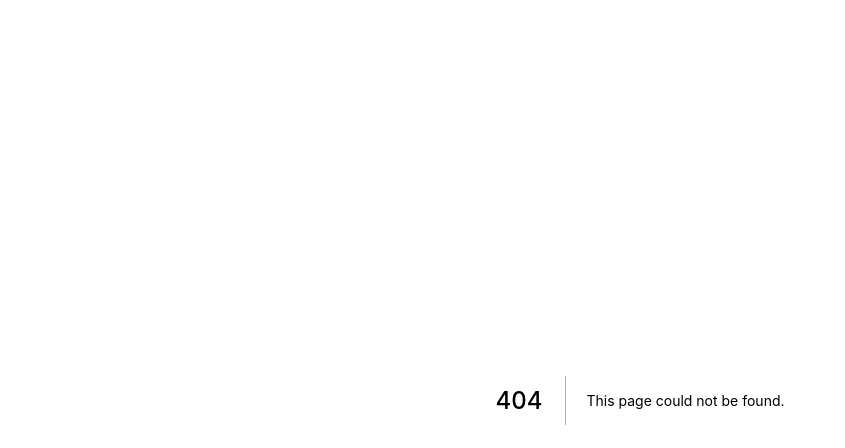
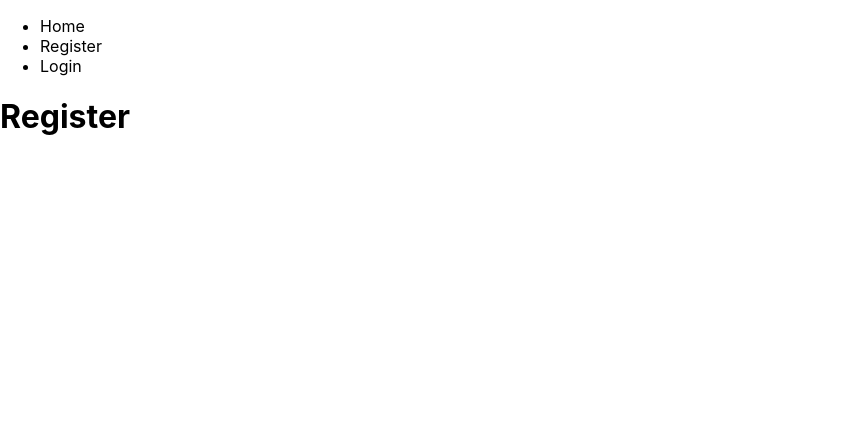
Before and after one commit to phogtr/TBD, a Next.js app in the folder client/: page /register in a window 1280 px wide. Before the commit this address had no page. Shown: the top 448 px of the page, without its empty margins (0-845 px from the left). Built offline with nearby package versions, Linux system fonts and the light colour scheme.

Commit message:
simple nav + register & login pg + Meta cmpn

```diff
--- /dev/null
+++ b/client/components/Layout.tsx
@@ -0,0 +1,15 @@
+import React from "react";
+import { Meta } from "./Meta";
+import { Navbar } from "./Navbar";
+
+interface ILayoutProps {}
+
+export const Layout: React.FC<ILayoutProps> = ({ children }) => {
+  return (
+    <>
+      <Meta />
+      <Navbar />
+      <main>{children}</main>
+    </>
+  );
+};
--- /dev/null
+++ b/client/components/Meta.tsx
@@ -0,0 +1,17 @@
+import Head from "next/head";
+import React from "react";
+
+interface IMetaProps {
+  title?: string;
+}
+
+export const Meta: React.FC<IMetaProps> = ({ title = "Next" }) => {
+  return (
+    <Head>
+      {title !== "Next" ? "" : <link rel="icon" href="/favicon.ico" />}
+      <meta name="viewport" content="width=device-width, initial-scale=1" />
+      <meta charSet="utf-8" />
+      <title>{title}</title>
+    </Head>
+  );
+};
--- /dev/null
+++ b/client/components/Navbar.tsx
@@ -0,0 +1,22 @@
+import Link from "next/link";
+import React from "react";
+
+interface INavProps {}
+
+export const Navbar: React.FC<INavProps> = ({}) => {
+  return (
+    <nav>
+      <ul>
+        <li>
+          <Link href="/">Home</Link>
+        </li>
+        <li>
+          <Link href="/register">Register</Link>
+        </li>
+        <li>
+          <Link href="/login">Login</Link>
+        </li>
+      </ul>
+    </nav>
+  );
+};
--- a/client/pages/_app.tsx
+++ b/client/pages/_app.tsx
@@ -1,7 +1,12 @@
-import '../styles/globals.css'
-import type { AppProps } from 'next/app'
+import type { AppProps } from "next/app";
+import { Layout } from "../components/Layout";
+import "../styles/globals.css";
 
 function MyApp({ Component, pageProps }: AppProps) {
-  return <Component {...pageProps} />
+  return (
+    <Layout>
+      <Component {...pageProps} />
+    </Layout>
+  );
 }
-export default MyApp
+export default MyApp;
--- /dev/null
+++ b/client/pages/register.tsx
@@ -0,0 +1,14 @@
+import React from "react";
+import { Meta } from "../components/Meta";
+
+interface IregisterProps {}
+
+const Register: React.FC<IregisterProps> = ({}) => {
+  return (
+    <div>
+      <Meta title="Register" />
+      <h1>Register</h1>
+    </div>
+  );
+};
+export default Register;
```
Also changed, not shown: client/pages/index.tsx (+4 -9 lines), client/pages/login.tsx (added, +14 -0 lines).
